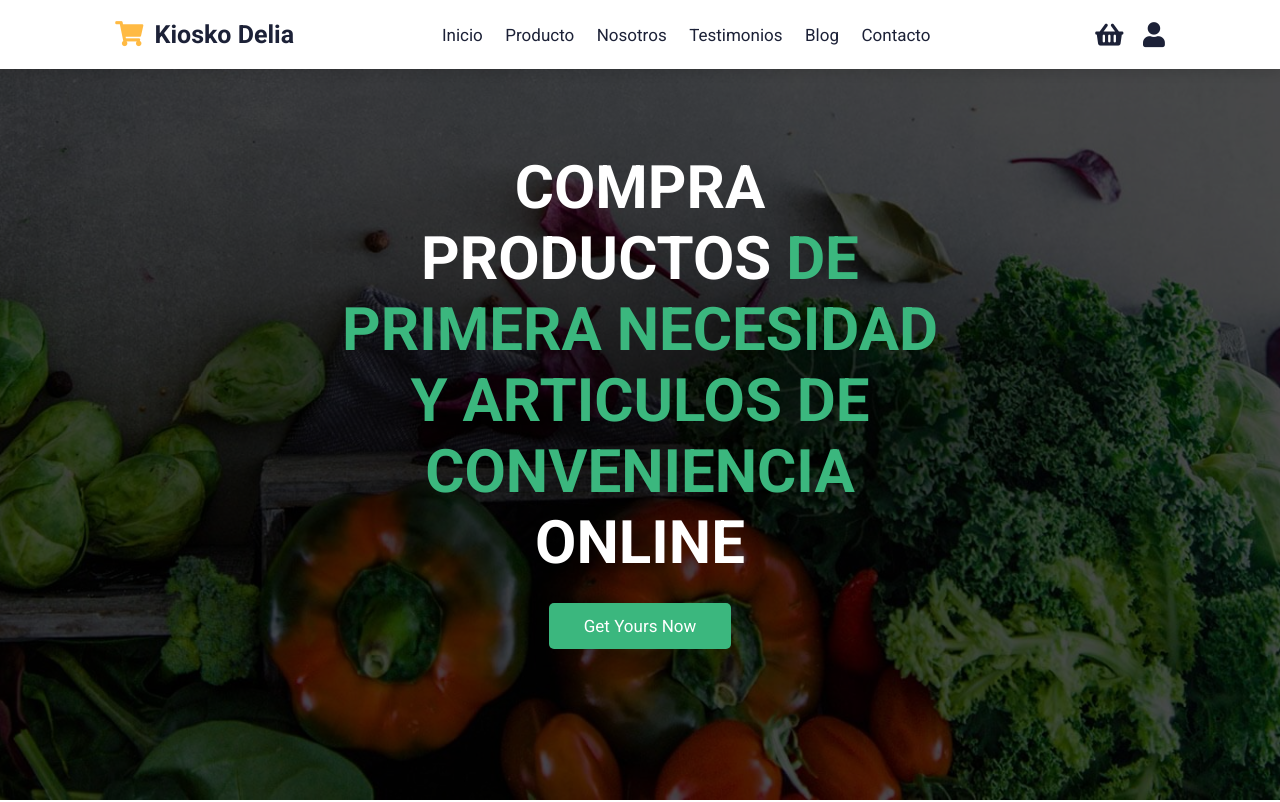
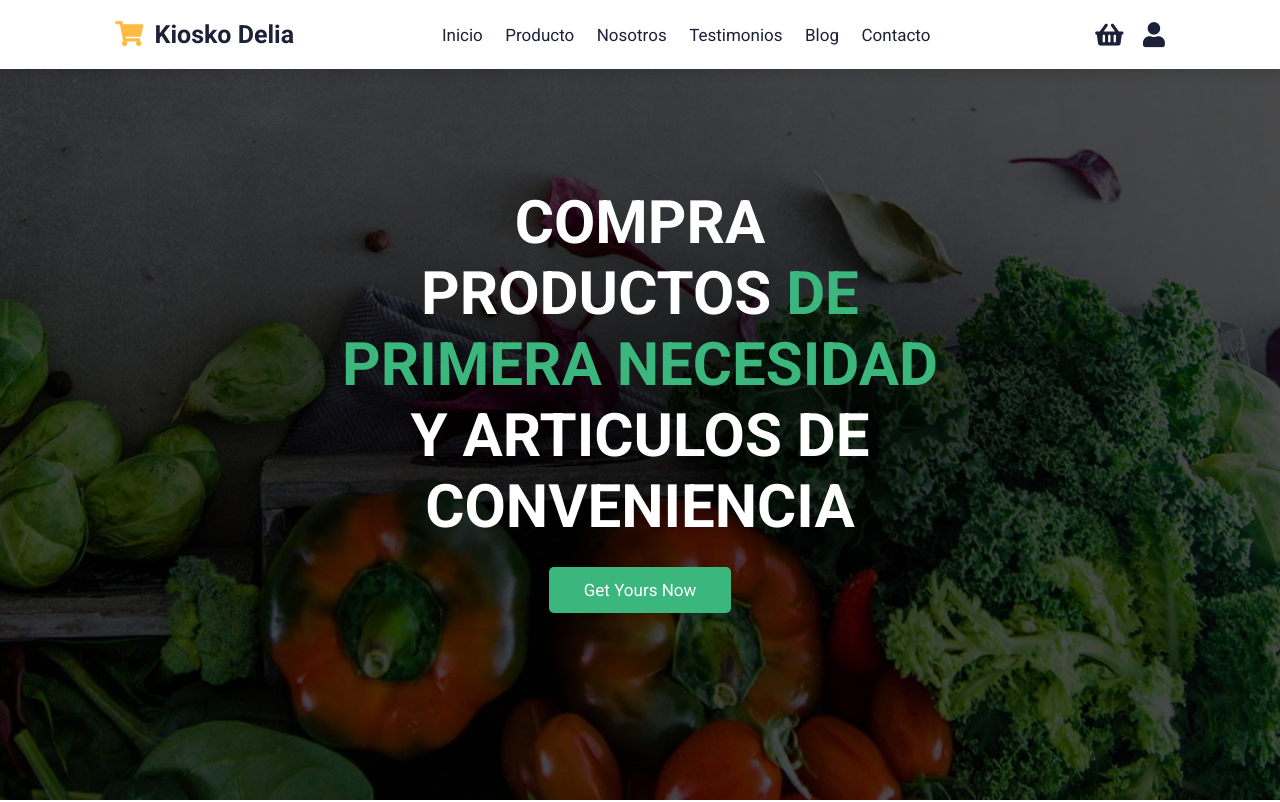
Before and after one commit to EliasRex01/kioskodelia, a plain HTML site: page index.html in a window 1280 px wide. Shown: the top 802 px of the page. Drawn offline with nearby package versions, Linux system fonts and the light colour scheme.

Commit message:
Update index.html

```diff
--- a/index.html
+++ b/index.html
@@ -106,7 +106,7 @@
     <section class="home" id="home">
 
         <div class="content">
-            <h3>Compra productos <span> de primera necesidad y articulos de conveniencia </span> online </h3>
+            <h3>Compra productos <span> de primera necesidad </span> y articulos de conveniencia </h3>
             <a href="#" class="btn"> get yours now </a>
         </div>
 
```
